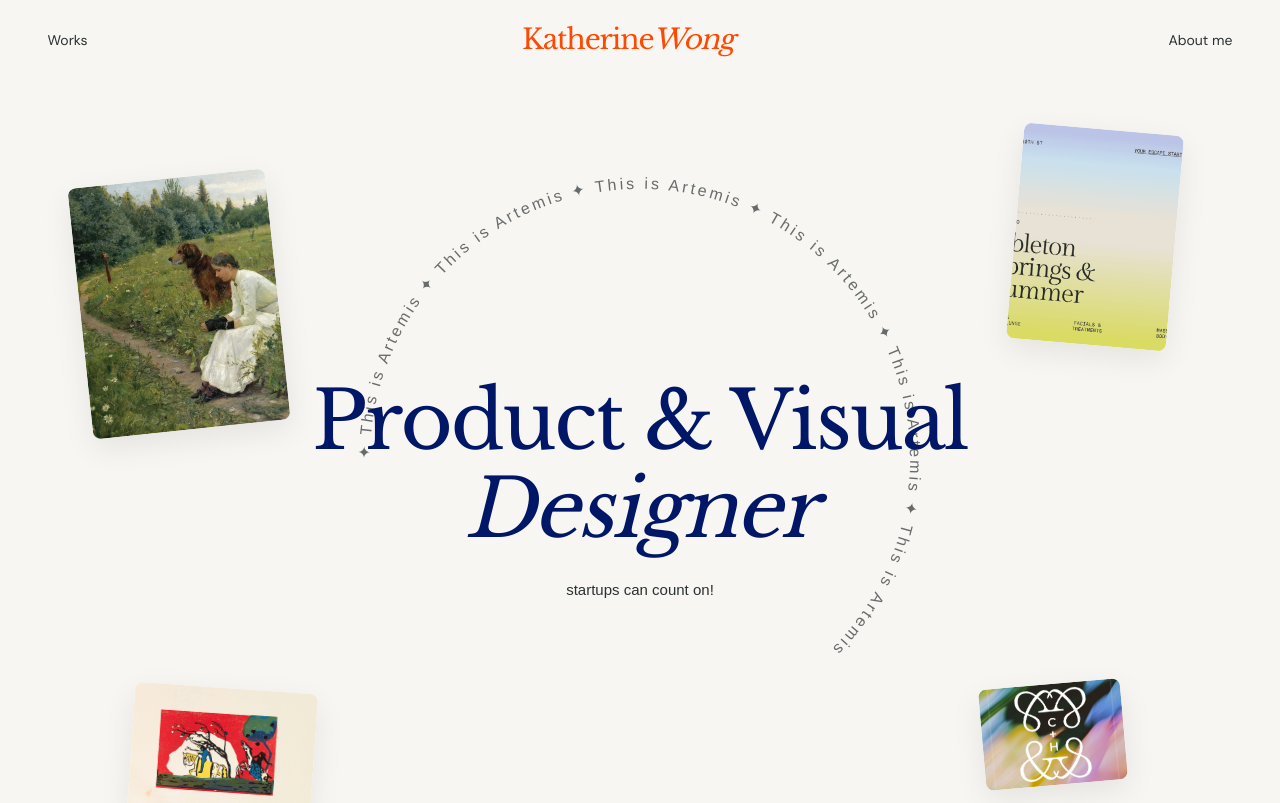
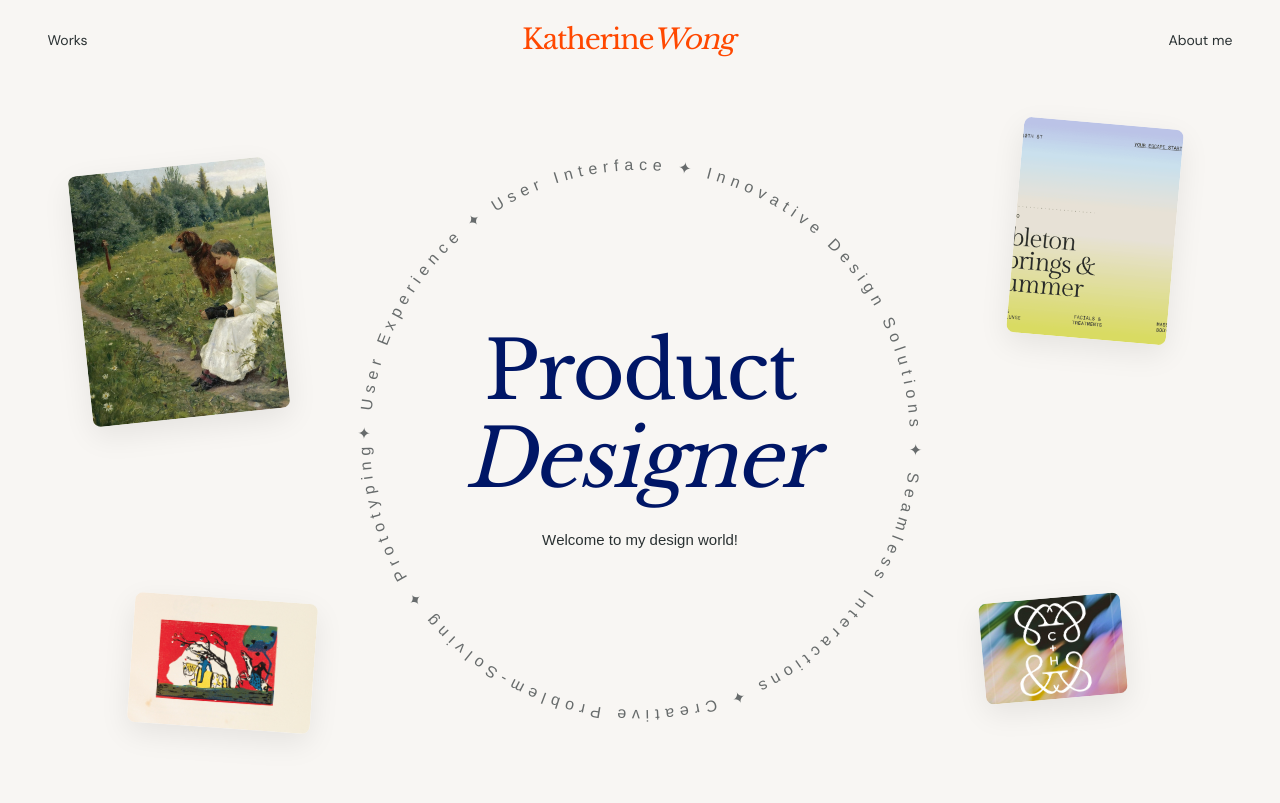
Before and after one commit to Katherinewong219/my-portfolio, a Next.js app: page / in a window 1280 px wide. Shown: the top 803 px of the page. Built offline with nearby package versions, Linux system fonts and the light colour scheme; a web font is replaced by a local one.

Commit message:
Refactor Hero component: update tagline, improve arc text, and adjust layout styles

```diff
--- a/src/components/sections/Hero.tsx
+++ b/src/components/sections/Hero.tsx
@@ -4,15 +4,18 @@ import Image from "next/image";
 import { motion } from "motion/react";
 import { withBasePath } from "@/lib/site-path";
 
-const TAGLINE = "startups can count on!";
-const ARC_TEXT = "✦ This is Artemis  ✦ This is Artemis  ✦ This is Artemis  ";
+const TAGLINE = "Welcome to my design world!";
+const ARC_TEXT =
+  "✦ User Experience ✦ User Interface ✦ Innovative Design Solutions ✦ Seamless Interactions ✦ Creative Problem-Solving ✦ Prototyping";
+const ARC_PATH_LENGTH = Math.round(2 * Math.PI * 270);
+const ARC_END_PADDING = 4;
 
 export function Hero() {
   return (
-    <section className="relative mx-auto flex w-full min-h-[640px] max-w-[1273px] flex-col items-center justify-center overflow-hidden px-6 pt-[60px] pb-[60px] text-center md:min-h-[820px]">
+    <section className="relative mx-auto flex w-full min-h-[calc(100svh-80px)] max-w-[1273px] flex-col items-center justify-center overflow-hidden px-6 py-6 text-center">
       {/* Decorative arc text — slowly rotating SVG */}
       <div
-        className="pointer-events-none absolute left-1/2 top-1/2 -z-10 hidden h-[623px] w-[623px] -translate-x-1/2 -translate-y-[55%] md:block"
+        className="pointer-events-none absolute left-1/2 top-1/2 -z-10 hidden h-[623px] w-[623px] -translate-x-1/2 -translate-y-1/2 md:block"
         aria-hidden
       >
         <svg
@@ -34,7 +37,14 @@ export function Hero() {
               letterSpacing: "0.18em",
             }}
           >
-            <textPath href="#arc">{ARC_TEXT.repeat(2)}</textPath>
+            <textPath
+              href="#arc"
+              startOffset="0"
+              textLength={ARC_PATH_LENGTH - ARC_END_PADDING}
+              lengthAdjust="spacing"
+            >
+              {ARC_TEXT}
+            </textPath>
           </text>
         </svg>
       </div>
@@ -69,9 +79,9 @@ export function Hero() {
         initial={{ opacity: 0, y: 24 }}
         animate={{ opacity: 1, y: 0 }}
         transition={{ duration: 0.8, ease: [0.16, 1, 0.3, 1] }}
-        className="relative z-10 max-w-[820px] font-serif text-[clamp(40px,7vw,80px)] leading-[1.1] tracking-[-2px] text-[var(--text-heading)]"
+        className="relative z-10 max-w-[820px] text-center font-serif text-[clamp(40px,7vw,80px)] leading-[1.1] tracking-[-2px] text-[var(--text-heading)]"
       >
-        Product &amp; Visual <span className="italic">Designer</span>
+        Product <span className="block italic">Designer</span>
       </motion.h1>
 
       <div className="relative z-10 mt-6 flex h-[26px] items-center overflow-hidden">
```
